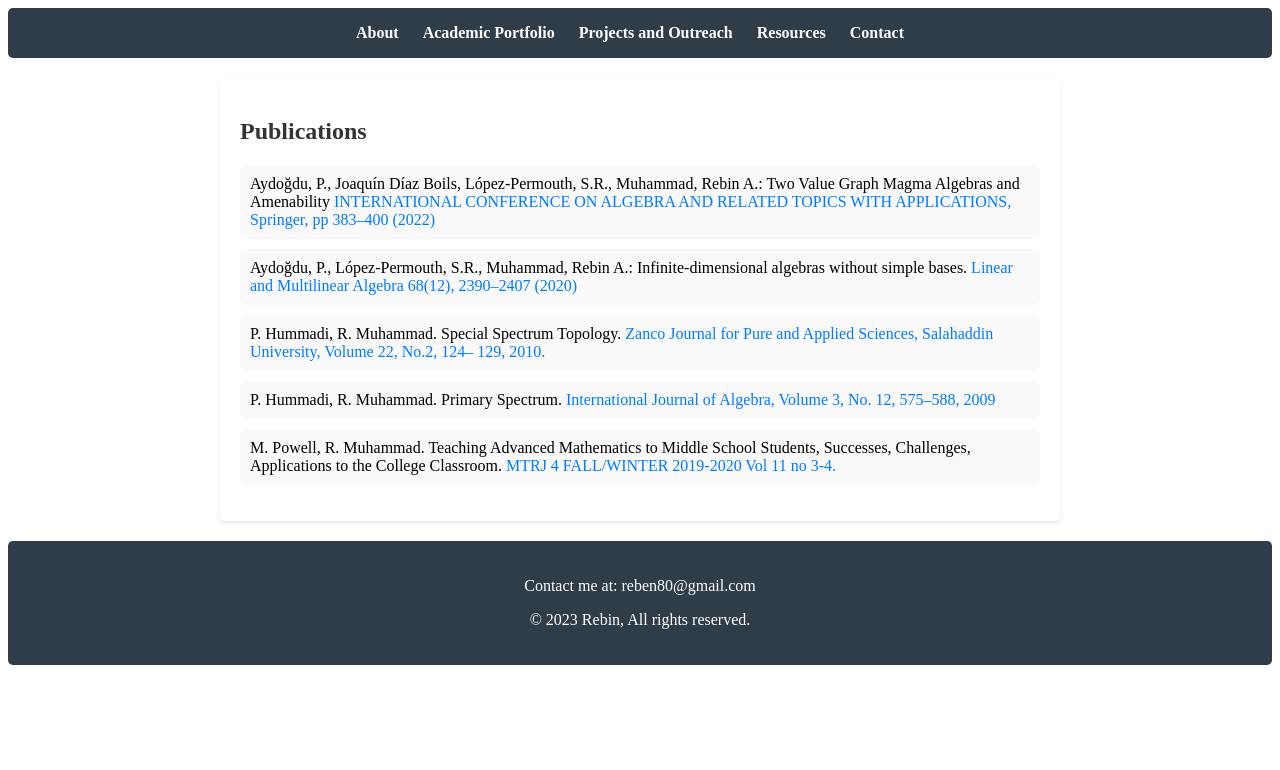
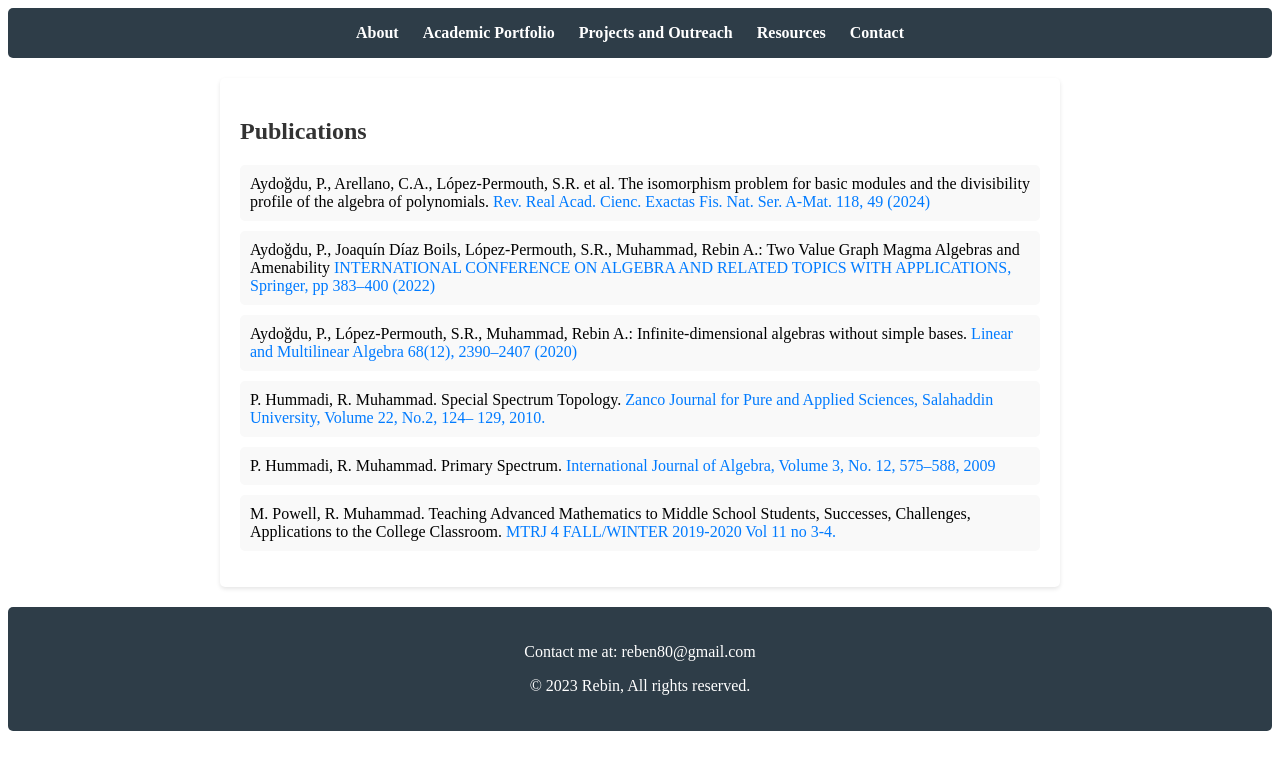
Before and after one commit to Reben80/website, a plain HTML site: page publications.html in a window 1280 px wide. Drawn offline with Linux system fonts and the light colour scheme.

Commit message:
Update publications.html
new paper published

```diff
--- a/publications.html
+++ b/publications.html
@@ -43,6 +43,11 @@
         <h2>Publications</h2>
         <ul>
             <li>
+    Aydoğdu, P., Arellano, C.A., López-Permouth, S.R. et al. The isomorphism problem for basic modules and the divisibility profile of the algebra of polynomials.
+    <a href="https://doi.org/10.1007/s13398-023-01547-y" target="_blank">Rev. Real Acad. Cienc. Exactas Fis. Nat. Ser. A-Mat. 118, 49 (2024)</a>
+            </li>
+
+            <li>
                 Aydoğdu, P., Joaquín Díaz Boils, López-Permouth, S.R., Muhammad, Rebin A.: Two Value Graph Magma Algebras and Amenability
                 <a href="https://link.springer.com/chapter/10.1007/978-981-19-3898-6_30" target="_blank">INTERNATIONAL CONFERENCE ON ALGEBRA AND RELATED TOPICS WITH APPLICATIONS, Springer, pp 383–400 (2022)</a>
             </li>
```
